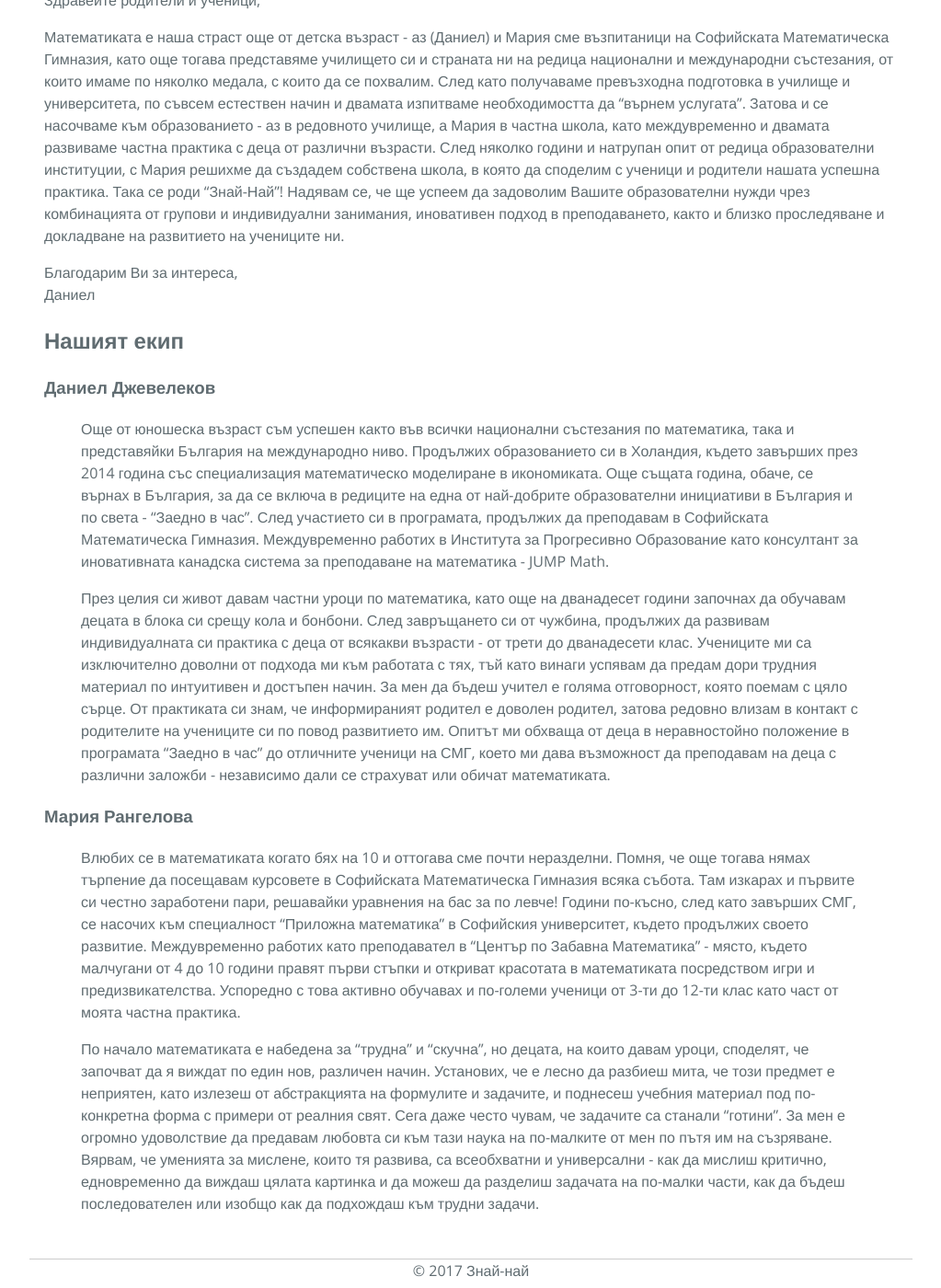
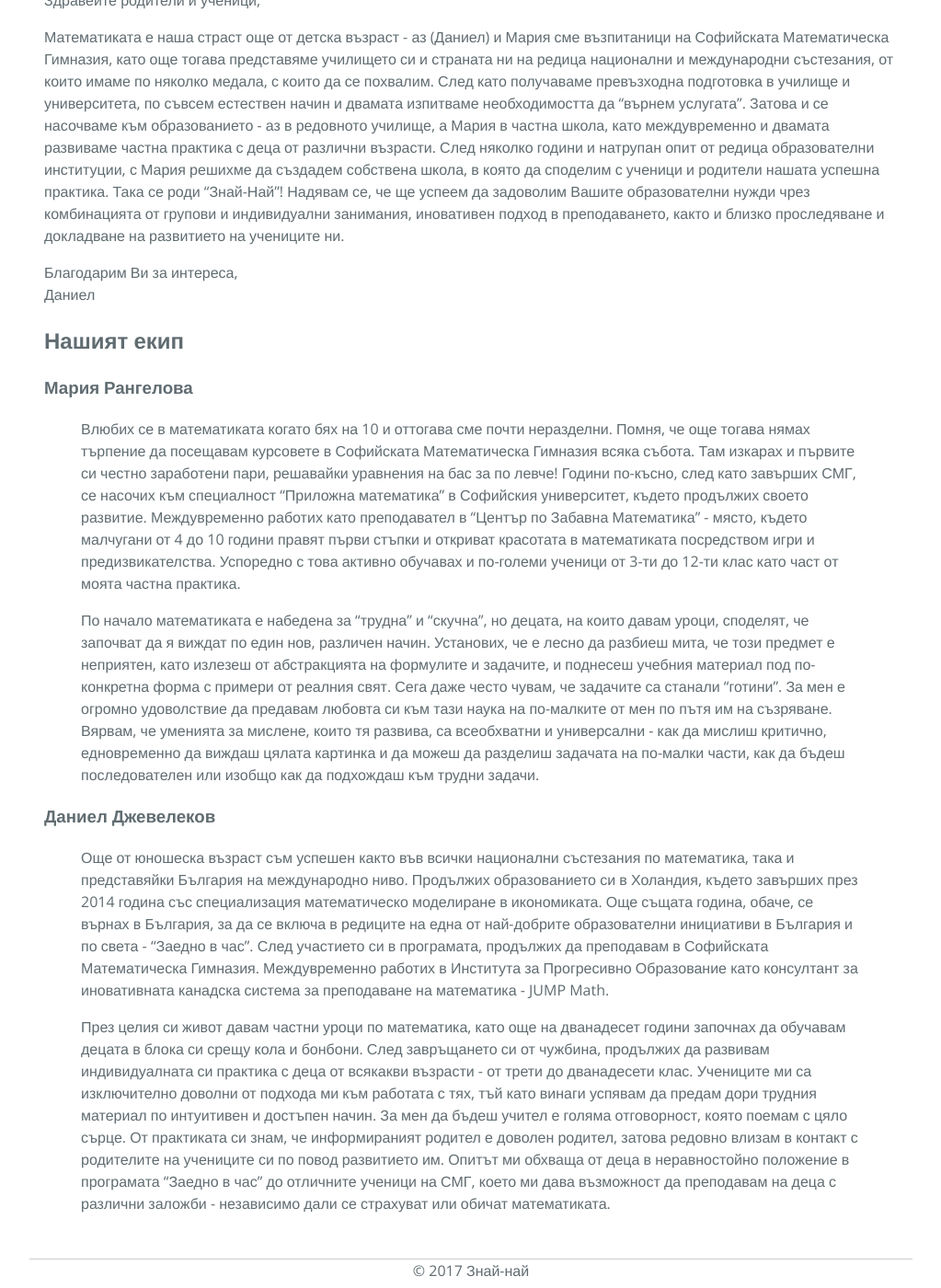
Before and after one commit to znainai/znainai.github.io, a Jekyll site: the page built from _pages/about-us.md, in a window 1280 px wide and 1400 px high, scrolled down 578 px. Shown: the whole window at 92% size, without its empty margins (128-1151 px from the left). Built offline with Jekyll 4.4.1, drawn with Linux system fonts in a browser that asks for light colours.

Commit message:
Shows Mims before Daniel

```diff
--- a/_pages/about-us.md
+++ b/_pages/about-us.md
@@ -19,14 +19,14 @@ title: За нас
 
 ## Нашият екип
 
+### Мария Рангелова
+
+> Влюбих се в математиката когато бях на 10 и оттогава сме почти неразделни. Помня, че още тогава нямах търпение да посещавам курсовете в Софийската Математическа Гимназия всяка събота. Там изкарах и първите си честно заработени пари, решавайки уравнения на бас за по левче! Години по-късно, след като завърших СМГ, се насочих към специалност “Приложна математика” в Софийския университет, където продължих своето развитие. Междувременно работих като преподавател в “Център по Забавна Математика” - място, където малчугани от 4 до 10 години правят първи стъпки и откриват красотата в математиката посредством игри и предизвикателства. Успоредно с това активно обучавах и по-големи ученици от 3-ти до 12-ти клас като част от моята частна практика.
+>
+> По начало математиката е набедена за “трудна” и “скучна”, но децата, на които давам уроци, споделят, че започват да я виждат по един нов, различен начин.  Установих, че е лесно да разбиеш мита, че този предмет е неприятен, като излезеш от абстракцията на формулите и задачите, и поднесеш учебния материал под по-конкретна форма с примери от реалния свят. Сега даже често чувам, че задачите са станали “готини”. За мен е огромно удоволствие да предавам любовта си към тази наука на по-малките от мен по пътя им на съзряване. Вярвам, че уменията за мислене, които тя развива, са всеобхватни и универсални - как да мислиш критично, едновременно да виждаш цялата картинка и да можеш да разделиш задачата на по-малки части, как да бъдеш последователен или изобщо как да подхождаш към трудни задачи.
+
 ### Даниел Джевелеков
 
 > Още от юношеска възраст съм успешен както във всички национални състезания по математика, така и представяйки България на международно ниво. Продължих образованието си в Холандия, където завърших през 2014 година със специализация математическо моделиране в икономиката. Още същата година, обаче, се върнах в България, за да се включа в редиците на една от най-добрите образователни инициативи в България и по света - “Заедно в час”. След участието си в програмата, продължих да преподавам в Софийската Математическа Гимназия. Междувременно работих в Института за Прогресивно Образование като консултант за иновативната канадска система за преподаване на математика - JUMP Math.
 >
 > През целия си живот давам частни уроци по математика, като още на дванадесет години започнах да обучавам децата в блока си срещу кола и бонбони. След завръщането си от чужбина, продължих да развивам индивидуалната си практика с деца от всякакви възрасти - от трети до дванадесети клас. Учениците ми са изключително доволни от подхода ми към работата с тях, тъй като винаги успявам да предам дори трудния материал по интуитивен и достъпен начин. За мен да бъдеш учител е голяма отговорност, която поемам с цяло сърце. От практиката си знам, че информираният родител е доволен родител, затова редовно влизам в контакт с родителите на учениците си по повод развитието им. Опитът ми обхваща от деца в неравностойно положение в програмата “Заедно в час” до отличните ученици на СМГ, което ми дава възможност да преподавам на деца с различни заложби - независимо дали се страхуват или обичат математиката.
-
-### Мария Рангелова
-
-> Влюбих се в математиката когато бях на 10 и оттогава сме почти неразделни. Помня, че още тогава нямах търпение да посещавам курсовете в Софийската Математическа Гимназия всяка събота. Там изкарах и първите си честно заработени пари, решавайки уравнения на бас за по левче! Години по-късно, след като завърших СМГ, се насочих към специалност “Приложна математика” в Софийския университет, където продължих своето развитие. Междувременно работих като преподавател в “Център по Забавна Математика” - място, където малчугани от 4 до 10 години правят първи стъпки и откриват красотата в математиката посредством игри и предизвикателства. Успоредно с това активно обучавах и по-големи ученици от 3-ти до 12-ти клас като част от моята частна практика.
->
-> По начало математиката е набедена за “трудна” и “скучна”, но децата, на които давам уроци, споделят, че започват да я виждат по един нов, различен начин.  Установих, че е лесно да разбиеш мита, че този предмет е неприятен, като излезеш от абстракцията на формулите и задачите, и поднесеш учебния материал под по-конкретна форма с примери от реалния свят. Сега даже често чувам, че задачите са станали “готини”. За мен е огромно удоволствие да предавам любовта си към тази наука на по-малките от мен по пътя им на съзряване. Вярвам, че уменията за мислене, които тя развива, са всеобхватни и универсални - как да мислиш критично, едновременно да виждаш цялата картинка и да можеш да разделиш задачата на по-малки части, как да бъдеш последователен или изобщо как да подхождаш към трудни задачи.
```
